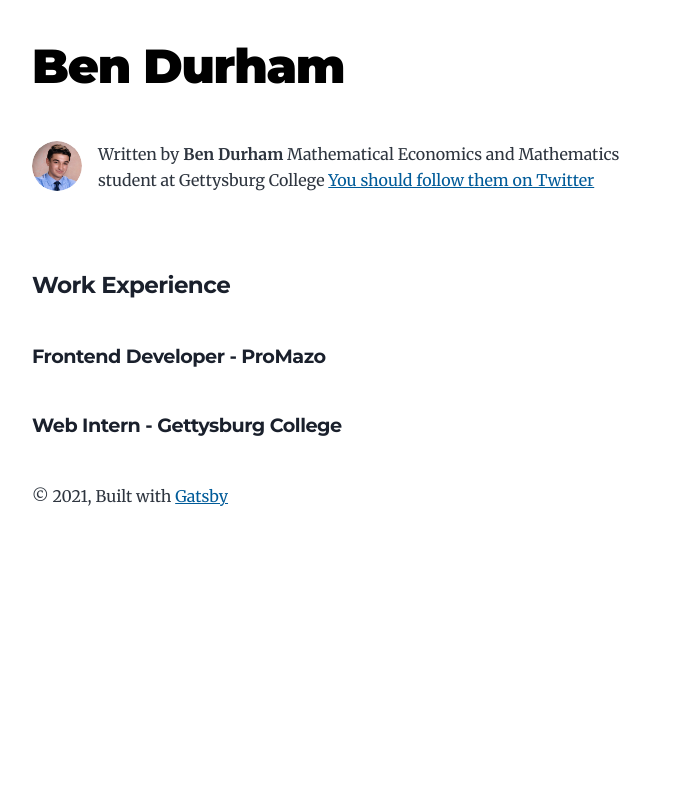
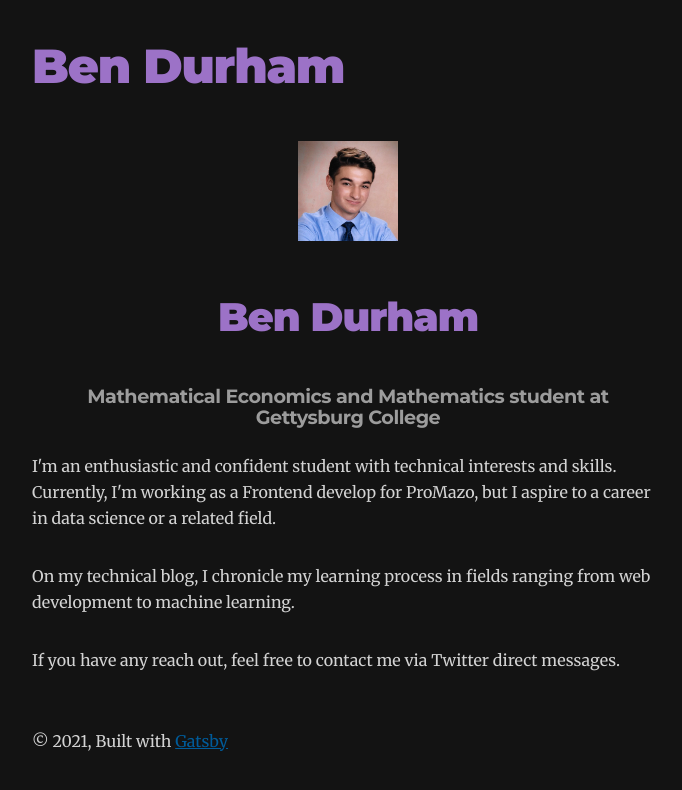
Before and after one commit to bendurham441/personal-website, a Gatsby site: page / in a window 1280 px wide. Shown: the whole page, without its empty margins (292-974 px from the left). Built offline with nearby package versions, Linux system fonts and the light colour scheme; Gatsby itself is replaced by a stand-in of ours.

Commit message:
Changed colorscheme, altered bio for use on main page

```diff
--- a/src/components/bio.js
+++ b/src/components/bio.js
@@ -9,12 +9,14 @@ import React from "react"
 import { useStaticQuery, graphql } from "gatsby"
 import Image from "gatsby-image"
 
+import bioStyles from "./bio.module.css"
+
 const Bio = () => {
   const data = useStaticQuery(graphql`
     query BioQuery {
       avatar: file(absolutePath: { regex: "/profile-pic.jpg/" }) {
         childImageSharp {
-          fixed(width: 50, height: 50, quality: 95) {
+          fixed(width: 100, height: 100, quality: 95) {
             ...GatsbyImageSharpFixed
           }
         }
@@ -35,31 +37,20 @@ const Bio = () => {
 
   // Set these values by editing "siteMetadata" in gatsby-config.js
   const author = data.site.siteMetadata?.author
-  const social = data.site.siteMetadata?.social
 
   const avatar = data?.avatar?.childImageSharp?.fixed
 
   return (
-    <div className="bio">
+    <div className={bioStyles.bio}>
       {avatar && (
         <Image
           fixed={avatar}
           alt={author?.name || ``}
-          className="bio-avatar"
-          imgStyle={{
-            borderRadius: `50%`,
-          }}
+          className={bioStyles.bioAvatar}
         />
       )}
-      {author?.name && (
-        <p>
-          Written by <strong>{author.name}</strong> {author?.summary || null}
-          {` `}
-          <a href={`https://twitter.com/${social?.twitter || ``}`}>
-            You should follow them on Twitter
-          </a>
-        </p>
-      )}
+      <h1 className={bioStyles.bioMainHeading}>{author.name}</h1>
+      <h2 className={`h5 ${bioStyles.bioDescription}`}>{author?.summary || null}</h2>
     </div>
   )
 }
--- /dev/null
+++ b/src/components/bio.module.css
@@ -0,0 +1,20 @@
+@import "../style.css";
+
+.bio {
+  text-align: center;
+}
+
+.bio-avatar {
+  width: 100px;
+  border-radius: 50%;
+  margin: auto;
+  display: block;
+}
+
+.bio-main-heading {
+  margin-top: var(--spacing-2);
+}
+
+.bio-description {
+  margin-top: var(--spacing-1);
+}
--- a/src/pages/index.js
+++ b/src/pages/index.js
@@ -28,9 +28,19 @@ const BlogIndex = ({ data, location }) => {
       <SEO title="All posts" />
       <Bio />
       <section>
-        <h2 className="h4">Work Experience</h2>
-        <h3 className="h5">Frontend Developer - ProMazo</h3>
-        <h3 className="h5">Web Intern - Gettysburg College</h3>
+        <p>
+          I'm an enthusiastic and confident student with technical interests and
+          skills. Currently, I'm working as a Frontend develop for ProMazo, but
+          I aspire to a career in data science or a related field.
+        </p>
+        <p>
+          On my technical blog, I chronicle my learning process in fields
+          ranging from web development to machine learning.
+        </p>
+        <p>
+          If you have any reach out, feel free to contact me via Twitter direct
+          messages.
+        </p>
       </section>
     </Layout>
   )
--- a/src/style.css
+++ b/src/style.css
@@ -55,11 +55,12 @@
   --fontSize-6: 2.488rem;
   --fontSize-7: 2.986rem;
   --color-primary: #005b99;
-  --color-text: #2e353f;
+  --color-text: #d3d3d3;
   --color-text-light: #4f5969;
-  --color-heading: #1a202c;
-  --color-heading-black: black;
+  --color-heading: #9c9c9c;
+  --color-heading-black: rgb(156, 114, 199);
   --color-accent: #d1dce5;
+  --color-background: #131313
 }
 
 /* HTML elements */
@@ -68,6 +69,7 @@
 :after,
 :before {
   box-sizing: border-box;
+  background-color: var(--color-background);
 }
 
 html {
@@ -279,6 +281,7 @@ a:focus {
   margin-bottom: var(--spacing-4);
 }
 
+
 .bio {
   display: flex;
   margin-bottom: var(--spacing-16);
```
